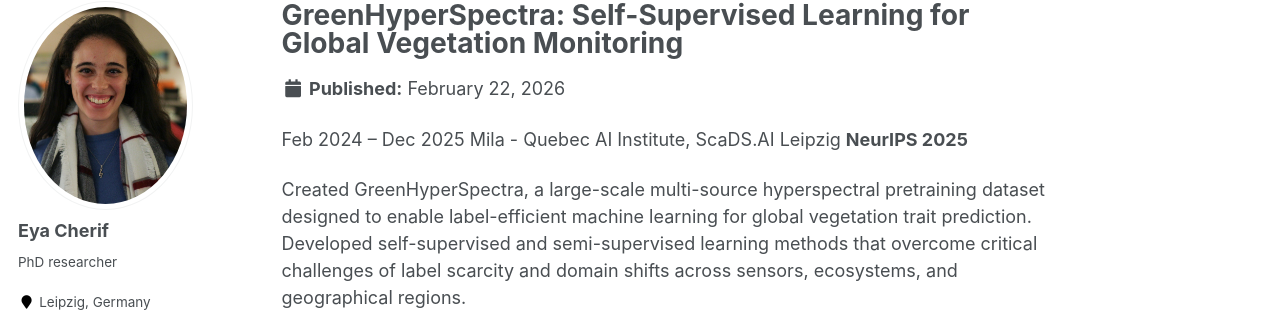
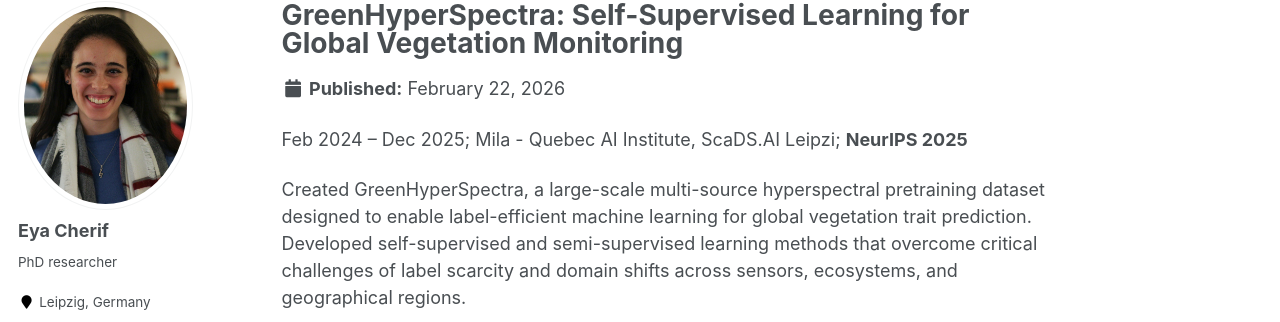
Before and after one commit to echerif18/echerif18.github.io, a Jekyll site: the page built from _portfolio/portfolio-1-greenhyperspectra.md, in a window 1280 px wide and 900 px high. Shown: the part 117-439 px from the top of the window. Built offline with Jekyll 4.4.1, drawn with Linux system fonts in a browser that asks for light colours.

Commit message:
Update portfolio-1-greenhyperspectra.md

```diff
--- a/_portfolio/portfolio-1-greenhyperspectra.md
+++ b/_portfolio/portfolio-1-greenhyperspectra.md
@@ -1,9 +1,9 @@
 ---
 title: "GreenHyperSpectra: Self-Supervised Learning for Global Vegetation Monitoring"
-excerpt: "Feb 2024 – Dec 2025     Mila - Quebec AI Institute, ScaDS.AI Leipzig    **NeurIPS 2025**"
+excerpt: "Feb 2024 – Dec 2025;     Mila - Quebec AI Institute, ScaDS.AI Leipzi;    **NeurIPS 2025**"
 collection: portfolio
 ---
-Feb 2024 – Dec 2025     Mila - Quebec AI Institute, ScaDS.AI Leipzig    **NeurIPS 2025**
+Feb 2024 – Dec 2025;     Mila - Quebec AI Institute, ScaDS.AI Leipzi;    **NeurIPS 2025**
 
 Created GreenHyperSpectra, a large-scale multi-source hyperspectral pretraining dataset designed to enable label-efficient machine learning for global vegetation trait prediction. Developed self-supervised and semi-supervised learning methods that overcome critical challenges of label scarcity and domain shifts across sensors, ecosystems, and geographical regions.
 
```
